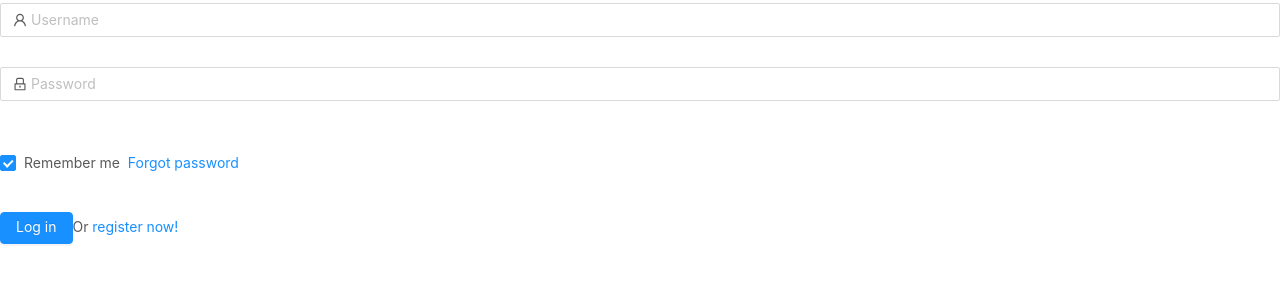
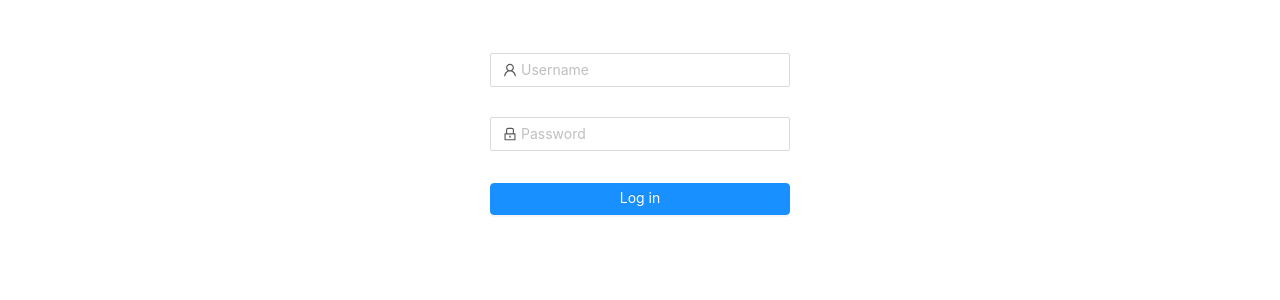
Before and after one commit to YueJingGe/webpack-react, a React app: page /login in a window 1280 px wide. Shown: the top 300 px of the page. Built offline with nearby package versions, Linux system fonts and the light colour scheme.

Commit message:
登录组件

```diff
--- a/src/App.js
+++ b/src/App.js
@@ -1,6 +1,5 @@
 import React, { lazy, Suspense } from "react";
 import { BrowserRouter as Router, Route } from "react-router-dom";
-import "./index.less";
 
 const Loading = () => <div>loading...</div>;
 
--- a/src/index.less
+++ b/src/index.less
@@ -4,6 +4,13 @@
   font-weight: 600;
   font-style: normal;
 }
+html,
+body,
+#root {
+  width: 100%;
+  height: 100%;
+}
+
 html,
 body,
 h1,
--- a/src/index.tsx
+++ b/src/index.tsx
@@ -4,6 +4,7 @@ import { createStore } from "redux";
 import { Provider } from "react-redux";
 import todoApp from "./reduces";
 import App from "./App";
+import "./index.less";
 
 const store = createStore(todoApp);
 
--- a/src/pages/Login/index.js
+++ b/src/pages/Login/index.js
@@ -1,7 +1,7 @@
 import React from "react";
 import { Form, Input, Button, Checkbox } from "antd";
 import { UserOutlined, LockOutlined } from "@ant-design/icons";
-import styles from "./index.less";
+import "./index.less";
 
 const Login = () => {
   const onFinish = (values) => {
@@ -9,10 +9,9 @@ const Login = () => {
   };
 
   return (
-    <div className={styles.login_form_container}>
+    <div className="login_form_container">
       <Form
         name="normal_login"
-        className="login-form"
         initialValues={{ remember: true }}
         onFinish={onFinish}
       >
@@ -20,40 +19,22 @@ const Login = () => {
           name="username"
           rules={[{ required: true, message: "Please input your Username!" }]}
         >
-          <Input
-            prefix={<UserOutlined className="site-form-item-icon" />}
-            placeholder="Username"
-          />
+          <Input prefix={<UserOutlined />} placeholder="Username" />
         </Form.Item>
         <Form.Item
           name="password"
           rules={[{ required: true, message: "Please input your Password!" }]}
         >
           <Input
-            prefix={<LockOutlined className="site-form-item-icon" />}
+            prefix={<LockOutlined />}
             type="password"
             placeholder="Password"
           />
         </Form.Item>
         <Form.Item>
-          <Form.Item name="remember" valuePropName="checked" noStyle>
-            <Checkbox>Remember me</Checkbox>
-          </Form.Item>
-
-          <a className="login-form-forgot" href="">
-            Forgot password
-          </a>
-        </Form.Item>
-
-        <Form.Item>
-          <Button
-            type="primary"
-            htmlType="submit"
-            className="login-form-button"
-          >
+          <Button type="primary" htmlType="submit">
             Log in
           </Button>
-          Or <a href="">register now!</a>
         </Form.Item>
       </Form>
     </div>
--- a/src/pages/Login/index.less
+++ b/src/pages/Login/index.less
@@ -1,4 +1,8 @@
 .login_form_container {
-    width: 590px;
-    margin: 0 auto;
+  width: 300px;
+  height: 100%;
+  margin: 50px auto;
+  button {
+    width: 100%;
+  }
 }
--- a/webpack.common.js
+++ b/webpack.common.js
@@ -99,13 +99,13 @@ module.exports = {
           {
             loader: "css-loader",
           },
-          {
-            loader: "px2rem-loader",
-            options: {
-              remUni: 75,
-              remPrecision: 8,
-            },
-          },
+          // {
+          //   loader: "px2rem-loader",
+          //   options: {
+          //     remUni: 75,
+          //     remPrecision: 8,
+          //   },
+          // },
         ],
       },
       {
```
